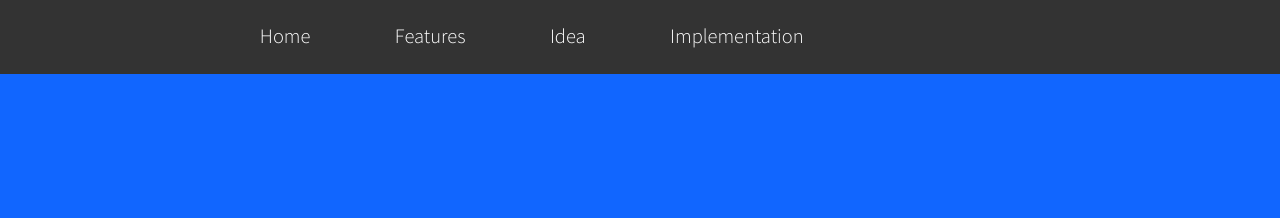
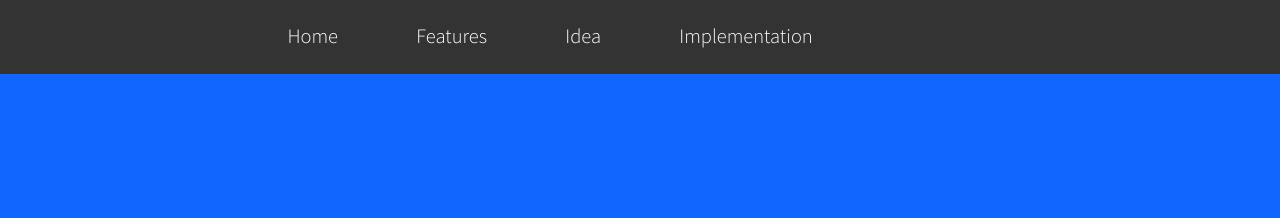
Before and after one commit to mawalu/cjdns-website, a Jekyll site: the page built from index.html, in a window 1280 px wide. Shown: the top 218 px of the page. Built offline with Jekyll 4.4.1, drawn with Linux system fonts in a browser that asks for light colours; nearby versions of some CDN libraries.

Commit message:
Update vendor.sass

```diff
--- a/_sass/vendor.sass
+++ b/_sass/vendor.sass
@@ -17,7 +17,7 @@
   box-shadow: inset 0 0 1px rgba(0, 0, 0, 0.3)
   background-color: #555
 
-section > *
+body > * > *
   margin-left: 1.5em
   margin-right: 1.5em
 
```
